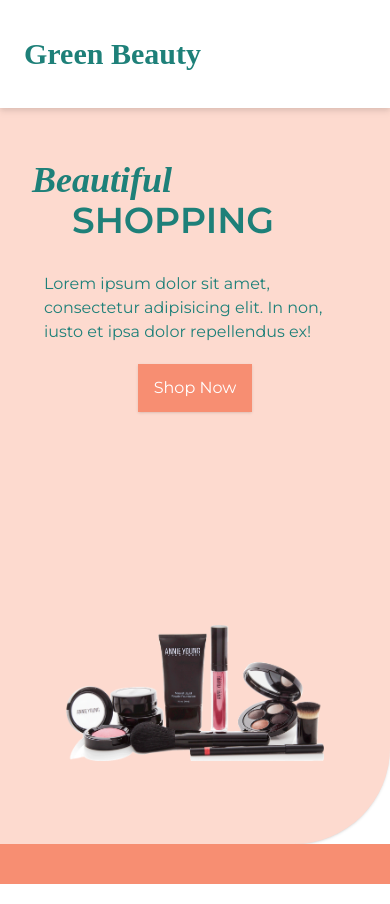
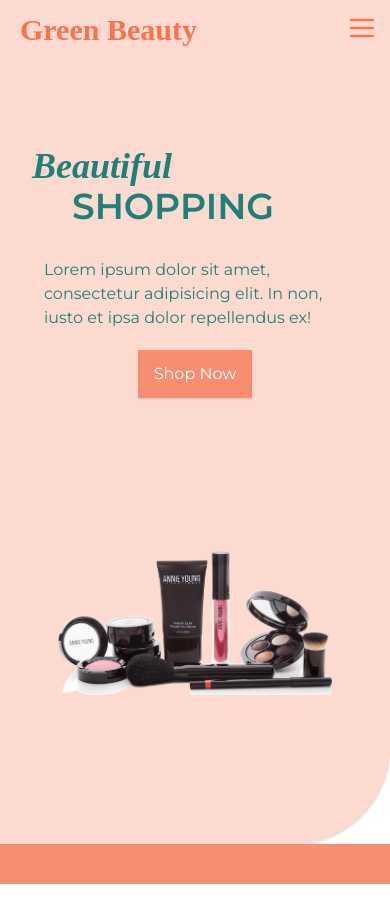
Before and after one commit to j45t7/makeup-store, a React (Create React App) app: page / in a window 390 px wide. Built offline with nearby package versions, Linux system fonts and the light colour scheme; a web font is replaced by a local one.

Commit message:
change styles

```diff
--- a/src/components/Hero/Hero.tsx
+++ b/src/components/Hero/Hero.tsx
@@ -12,12 +12,18 @@ import {
   HeroSubtitle,
   HeroParagraph,
   HeroButton,
+  Menu,
+  Logo,
 } from './HeroStyles'
 
 const Hero = () => {
   return (
     <Background>
       <ContainerWrapper>
+        <div className='flex justify-between'>
+          <Logo>Green Beauty</Logo>
+          <Menu />
+        </div>
         <HeroWrapper>
           <HeroTitle>
             <HeroText>
--- a/src/components/Hero/HeroStyles.ts
+++ b/src/components/Hero/HeroStyles.ts
@@ -1,20 +1,29 @@
 import tw from 'tailwind-styled-components'
+import { MenuIcon, XIcon } from '@heroicons/react/outline'
+
+
+export const Menu = tw(MenuIcon)`
+  text-peach-200 h-8 w-8 m-3 text-right cursor-pointer
+`
+export const Logo = tw.h1`
+  pl-5 text-3xl font-bold text-peach-200 font-title leading-loose
+`
 
 export const ContainerWrapper = tw.div`
   container
   mx-auto
 `
 export const Background = tw.main`
-  bg-coral h-screen rounded-br-large shadow
+  bg-coral sm:h-2/4 h-screen rounded-br-large shadow
 `
 export const HeroWrapper = tw.header`
- h-screen grid lg:grid-cols-4 gap-4
+ h-screen grid lg:grid-cols-2 gap-4
 `
 export const HeroTitle = tw.div`
- lg:col-span-2 m-auto grid p-8
+ lg:col-span-1 m-auto grid px-8
 `
 export const HeroText = tw.h1`
- text-4xl md:text-7xl font-semibold text-green mt-14 lg:place-items-center
+ text-4xl md:text-7xl font-semibold text-green lg:place-items-center
 `
 export const HeroTextUpper = tw.span`
  italic font-title
@@ -23,10 +32,10 @@ export const HeroTextBottom = tw.span`
  uppercase ml-10
 `
 export const ImageWrapper = tw.div`
- grid lg:col-span-2
+  grid lg:col-span-1 h-fit md:h-auto
 `
 export const Image = tw.img`
-h-40 p-3 md:h-80 m-auto place-items-center
+  p-10 mb-14 md:mb-auto h-56 md:h-80 lg:h-96 m-auto place-items-center
 `
 export const HeroSubtitle = tw.div`
 p-3 grid place-items-center
--- a/src/components/Navbar/NavbarStyles.ts
+++ b/src/components/Navbar/NavbarStyles.ts
@@ -2,6 +2,8 @@ import tw from 'tailwind-styled-components'
 import { ShoppingBagIcon } from '@heroicons/react/outline'
 
 export const NavigationBarWrapper = tw.nav`
+  hidden
+  lg:block
   fixed
   top-0
   left-0
```
